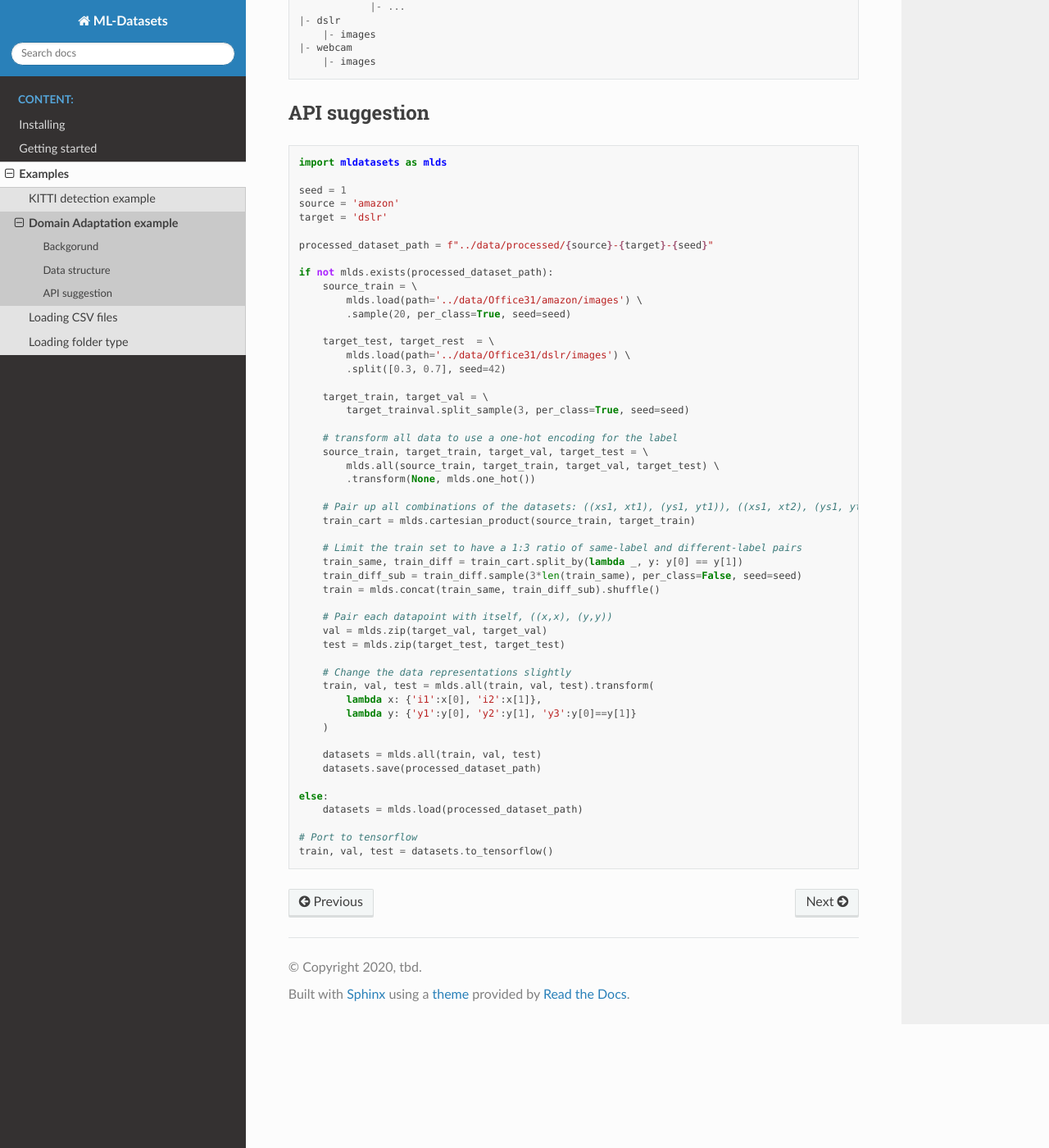
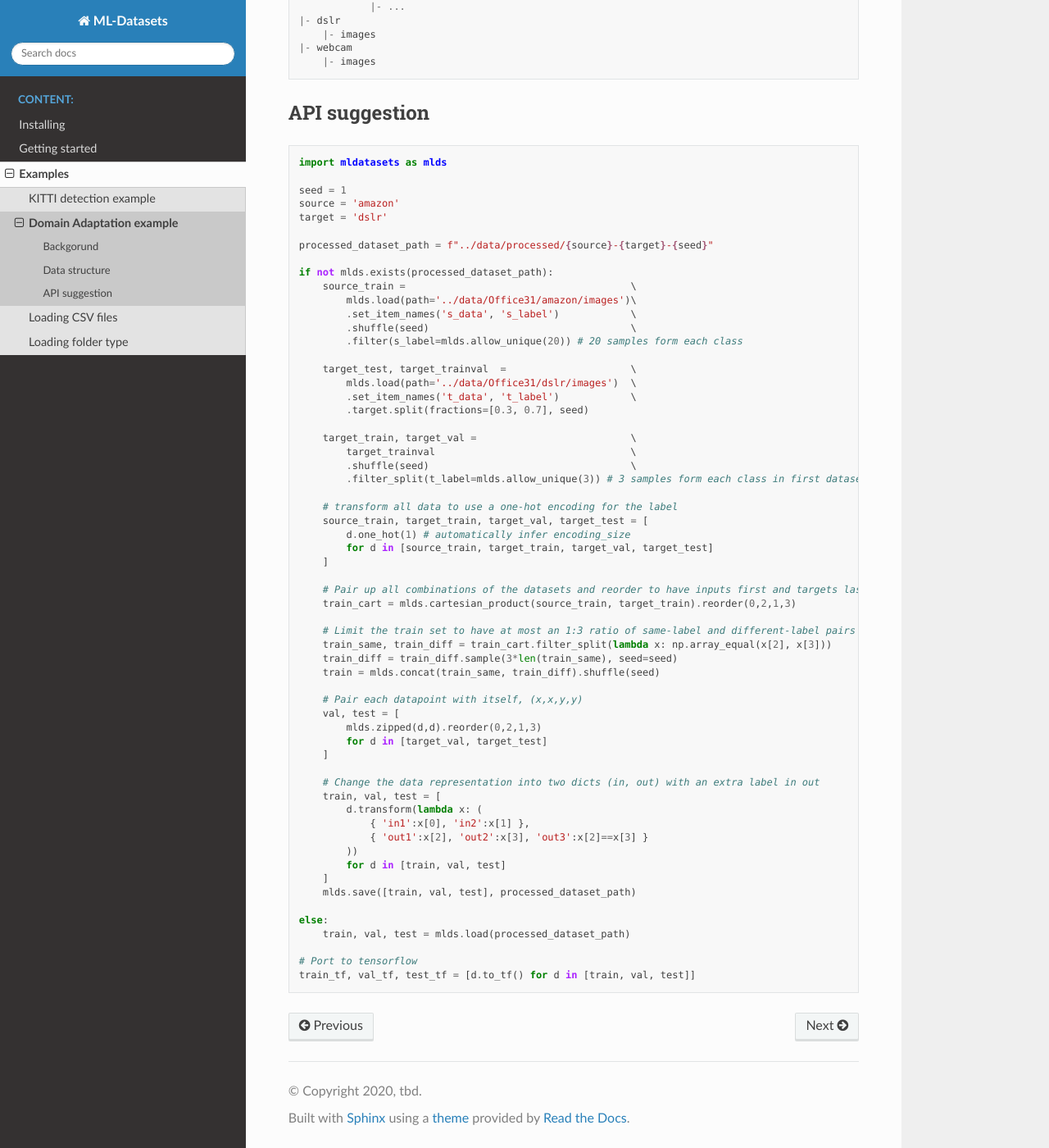
Before and after one commit to LukasHedegaard/datasetops, a Sphinx documentation site: the page built from docs/examples/domain-adaptation.md, in a window 1280 px wide and 1400 px high, scrolled down 870 px. Shown: the whole window at 82% size. Built offline with Sphinx 7.4.7 and the Read the Docs theme 2.0.0, drawn with Linux system fonts in a browser that asks for light colours; pages that are not in the unit, such as notebooks, are missing from menus.

Commit message:
add test for domain-adaptation & update docs

````diff
--- a/docs/examples/domain-adaptation.md
+++ b/docs/examples/domain-adaptation.md
@@ -46,47 +46,56 @@ target = 'dslr'
 processed_dataset_path = f"../data/processed/{source}-{target}-{seed}"
 
 if not mlds.exists(processed_dataset_path):
-    source_train = \
-        mlds.load(path='../data/Office31/amazon/images') \
-        .sample(20, per_class=True, seed=seed)
+    source_train =                                      \
+        mlds.load(path='../data/Office31/amazon/images')\
+        .set_item_names('s_data', 's_label')            \
+        .shuffle(seed)                                  \
+        .filter(s_label=mlds.allow_unique(20)) # 20 samples form each class
 
-    target_test, target_rest  = \
-        mlds.load(path='../data/Office31/dslr/images') \
-        .split([0.3, 0.7], seed=42)
+    target_test, target_trainval  =                     \
+        mlds.load(path='../data/Office31/dslr/images')  \
+        .set_item_names('t_data', 't_label')            \
+        .target.split(fractions=[0.3, 0.7], seed)
 
-    target_train, target_val = \
-        target_trainval.split_sample(3, per_class=True, seed=seed)
+    target_train, target_val =                          \
+        target_trainval                                 \
+        .shuffle(seed)                                  \
+        .filter_split(t_label=mlds.allow_unique(3)) # 3 samples form each class in first dataset
 
     # transform all data to use a one-hot encoding for the label
-    source_train, target_train, target_val, target_test = \
-        mlds.all(source_train, target_train, target_val, target_test) \
-        .transform(None, mlds.one_hot())
+    source_train, target_train, target_val, target_test = [
+        d.one_hot(1) # automatically infer encoding_size
+        for d in [source_train, target_train, target_val, target_test]
+    ]
 
-    # Pair up all combinations of the datasets: ((xs1, xt1), (ys1, yt1)), ((xs1, xt2), (ys1, yt2)), ...
-    train_cart = mlds.cartesian_product(source_train, target_train)
+    # Pair up all combinations of the datasets and reorder to have inputs first and targets last
+    train_cart = mlds.cartesian_product(source_train, target_train).reorder(0,2,1,3)
 
-    # Limit the train set to have a 1:3 ratio of same-label and different-label pairs
-    train_same, train_diff = train_cart.split_by(lambda _, y: y[0] == y[1])
-    train_diff_sub = train_diff.sample(3*len(train_same), per_class=False, seed=seed)
-    train = mlds.concat(train_same, train_diff_sub).shuffle()
+    # Limit the train set to have at most an 1:3 ratio of same-label and different-label pairs
+    train_same, train_diff = train_cart.filter_split(lambda x: np.array_equal(x[2], x[3]))
+    train_diff = train_diff.sample(3*len(train_same), seed=seed)
+    train = mlds.concat(train_same, train_diff).shuffle(seed)
 
-    # Pair each datapoint with itself, ((x,x), (y,y))
-    val = mlds.zip(target_val, target_val)
-    test = mlds.zip(target_test, target_test)
+    # Pair each datapoint with itself, (x,x,y,y)
+    val, test = [
+        mlds.zipped(d,d).reorder(0,2,1,3)
+        for d in [target_val, target_test]
+    ]
 
-    # Change the data representations slightly
-    train, val, test = mlds.all(train, val, test).transform(
-        lambda x: {'i1':x[0], 'i2':x[1]},
-        lambda y: {'y1':y[0], 'y2':y[1], 'y3':y[0]==y[1]}
-    )
-
-    datasets = mlds.all(train, val, test)
-    datasets.save(processed_dataset_path)
+    # Change the data representation into two dicts (in, out) with an extra label in out
+    train, val, test = [
+        d.transform(lambda x: (
+            { 'in1':x[0], 'in2':x[1] },
+            { 'out1':x[2], 'out2':x[3], 'out3':x[2]==x[3] }
+        ))
+        for d in [train, val, test]
+    ]
+    mlds.save([train, val, test], processed_dataset_path)
 
 else:
-    datasets = mlds.load(processed_dataset_path)
+    train, val, test = mlds.load(processed_dataset_path)
 
 # Port to tensorflow
-train, val, test = datasets.to_tensorflow()
+train_tf, val_tf, test_tf = [d.to_tf() for d in [train, val, test]]
 
 ```
````
Also changed, not shown: 1 other file.
